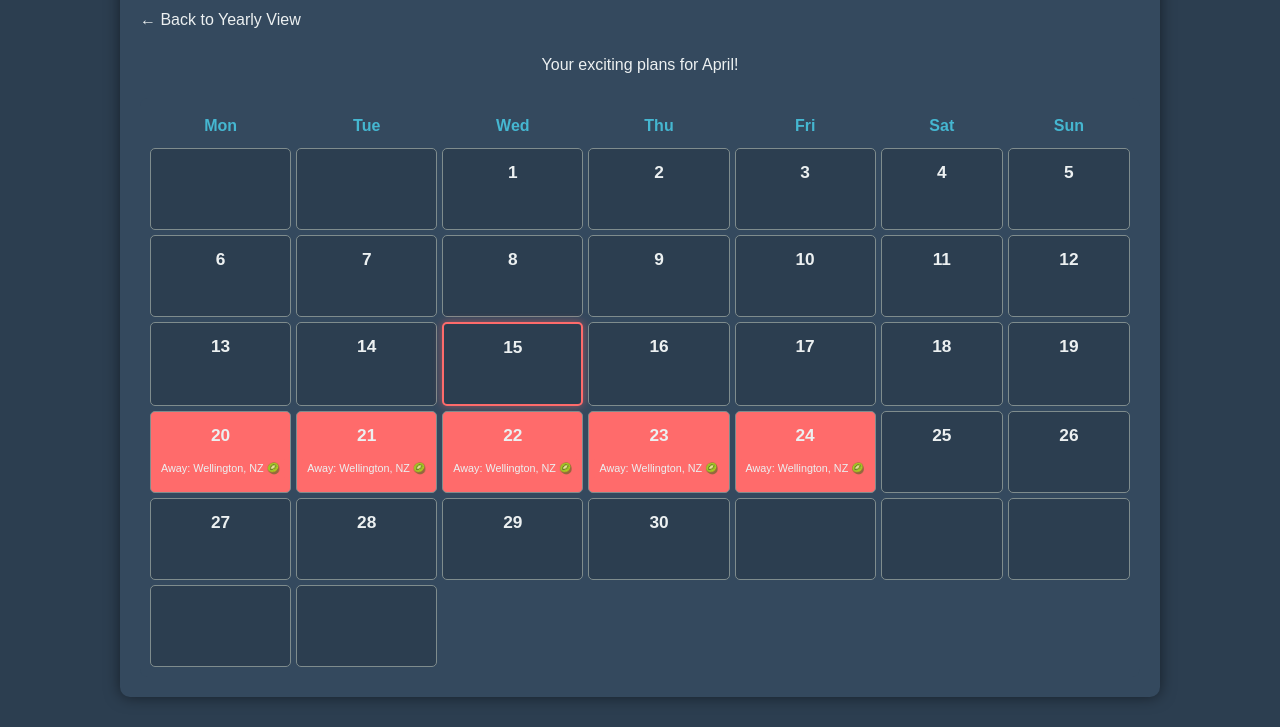
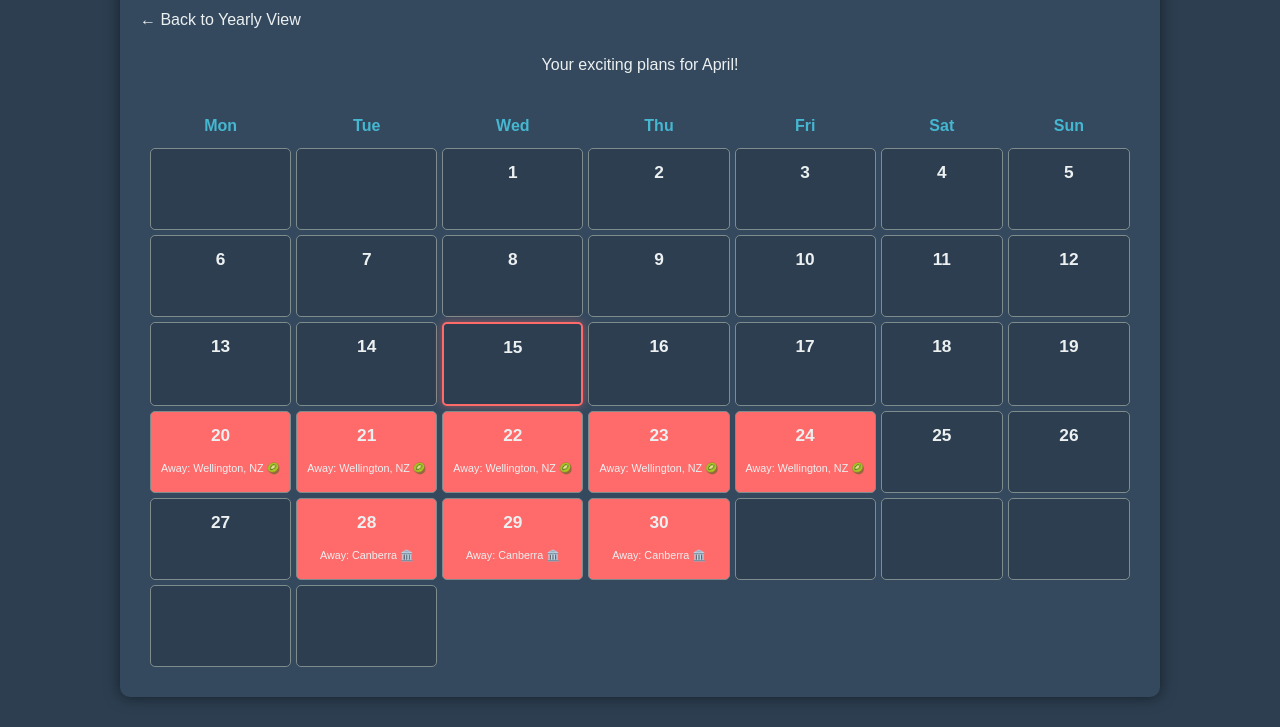
Before and after one commit to andrewrix-ctrl/drews-calendar, a plain HTML site: page april.html in a window 1280 px wide. Shown: the part 136-863 px from the top of the page. Drawn offline with Linux system fonts and the light colour scheme.

Commit message:
Add Drew's Canberra trip (Apr 28-30) to calendar.

```diff
--- a/april.html
+++ b/april.html
@@ -112,14 +112,17 @@
             <div class="day-cell">
                 <div class="day-number">27</div>
             </div>
-            <div class="day-cell">
+            <div class="day-cell away-event">
                 <div class="day-number">28</div>
+                <div class="event away-event">Away: Canberra 🏛️</div>
             </div>
-            <div class="day-cell">
+            <div class="day-cell away-event">
                 <div class="day-number">29</div>
+                <div class="event away-event">Away: Canberra 🏛️</div>
             </div>
-            <div class="day-cell">
+            <div class="day-cell away-event">
                 <div class="day-number">30</div>
+                <div class="event away-event">Away: Canberra 🏛️</div>
             </div>
             <!-- Empty cells to fill the last row if needed -->
             <div class="day-cell"></div>
```
